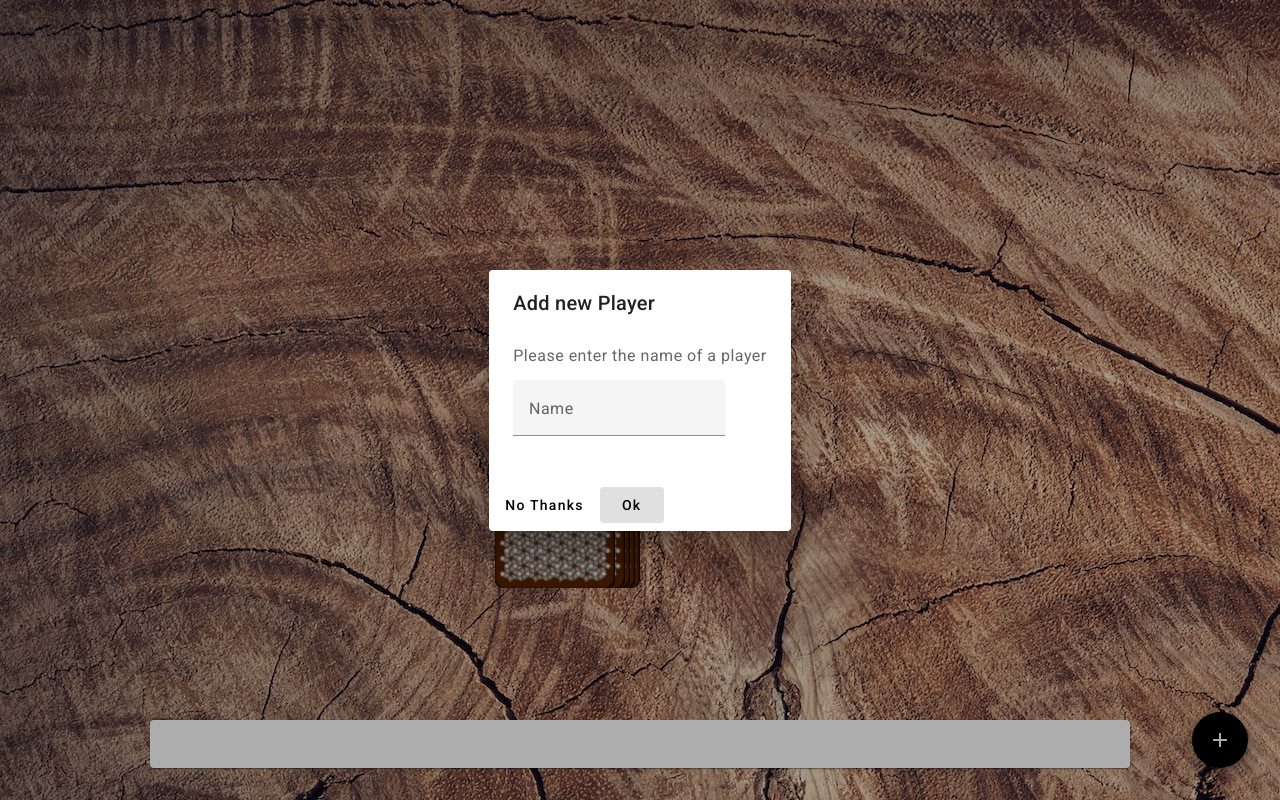
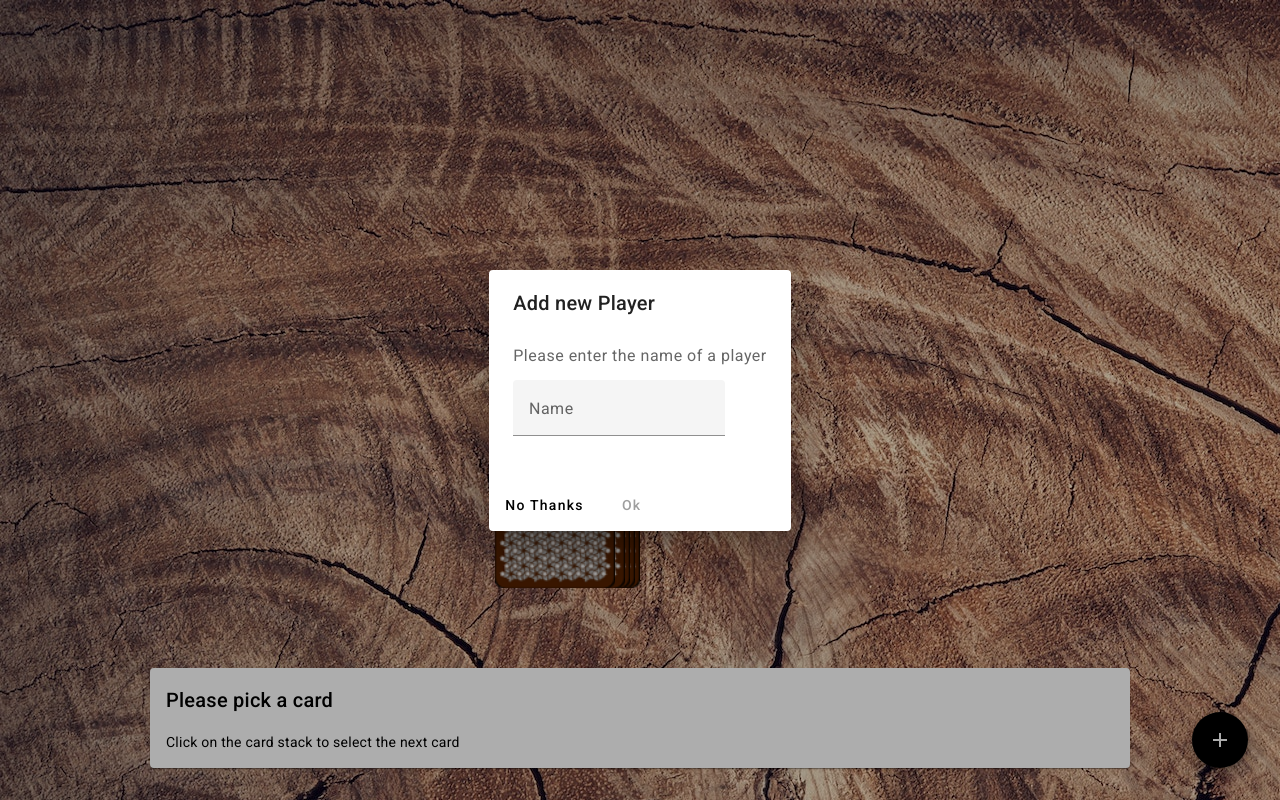
Before and after one commit to EdipRubenBahcecioglu/ringoffire, an Angular app: page /game in a window 1280 px wide. Both pictures are taken after a click on the button "add". Built offline with nearby package versions, Linux system fonts and the light colour scheme.

Commit message:
bug fixes on dialog und empty player names

```diff
--- a/src/app/dialog-add-player/dialog-add-player.component.html
+++ b/src/app/dialog-add-player/dialog-add-player.component.html
@@ -12,5 +12,6 @@
 </div>
 <div mat-dialog-actions>
   <button mat-button (click)="onNoClick()">No Thanks</button>
-  <button mat-button [mat-dialog-close]="name" cdkFocusInitial>Ok</button>
+  <button mat-button [disabled]="name.length == 0" [mat-dialog-close]="name" cdkFocusInitial>Ok</button>
+  <!--Mit [disabled]="name.length == 0" machen wir den Button uncklickbar, solange der eingebene Name nicht länger als 0 Zeichen ist-->
 </div>
--- a/src/app/dialog-add-player/dialog-add-player.component.ts
+++ b/src/app/dialog-add-player/dialog-add-player.component.ts
@@ -1,5 +1,5 @@
 import { Component, OnInit } from '@angular/core';
-
+import {MatDialog, MAT_DIALOG_DATA, MatDialogRef} from '@angular/material/dialog';
 @Component({
   selector: 'app-dialog-add-player',
   templateUrl: './dialog-add-player.component.html',
@@ -8,14 +8,16 @@ import { Component, OnInit } from '@angular/core';
 export class DialogAddPlayerComponent implements OnInit {
   name: string = "";
 
-  constructor() {}
+  constructor(
+    public dialogRef: MatDialogRef<DialogAddPlayerComponent> // Dieser Code wurde nur aus Material Design kopiert
+  ) {}
 
   ngOnInit(): void {
 
   }
 
   onNoClick(){
-
+    this.dialogRef.close();
   }
 
 }
--- a/src/app/game-description/game-description.component.html
+++ b/src/app/game-description/game-description.component.html
@@ -1,9 +1,13 @@
 <mat-card>
     <mat-card-title class="mat-card-title">
-        {{ title }}
+        {{ card ? title : 'Please pick a card' }}
+        <!-- Hier findet eine If Else Abfrage statt-->
+        <!--If card existiert ? dann soll die Inputvariable title ausgegeben werden ansonsten : 'Frei erfundener Text, hier: Please pick a card'-->
     </mat-card-title>
 
     <mat-card-content>
-        {{ description }}
+        {{ card ? description : 'Click on the card stack to select the next card ' }}
+        <!-- Hier findet eine If Else Abfrage statt-->
+        <!--If card existiert ? dann soll die Inputvariable description ausgegeben werden ansonsten : 'Frei erfundener Text, hier: Click on the card stack to select the next card'-->
     </mat-card-content>
 </mat-card>
--- a/src/app/game/game.component.ts
+++ b/src/app/game/game.component.ts
@@ -30,7 +30,7 @@ export class GameComponent implements OnInit {
       this.currentCard = this.game.stack.pop()!; // wir verweisen der Variable currentCard eine bestimmte Karte aus dem stack (Kartendeck) array // Mit .pop greifen wir immer auf den letzten Wert eines Arrays zu und splicen diesen auch direkt
       this.pickCardAnimation = true;
       this.game.currentPlayer++
-      this.game.currentPlayer = this.game.currentPlayer & this.game.players.length;
+      this.game.currentPlayer = this.game.currentPlayer % this.game.players.length;
       // Mit Modulu Operator verhindern wir, dass der currentPlayer mit ++ länger als der eingendliche Spieler Array hochgeht. Wenn das Ende vom SpielerArray erreicht ist, fangen wir wieder von vorne an
 
       setTimeout(()=>{
@@ -44,7 +44,10 @@ export class GameComponent implements OnInit {
     const dialogRef = this.dialog.open(DialogAddPlayerComponent); // Der Dialog add player selector soll geöffnet werden
 
     dialogRef.afterClosed().subscribe(name => { // Die Variable Name ist der Name der beim Inputfeld AddPlayer eingetragen wird
-      this.game.players.push(name);
+      if(name && name.length > 0){
+        // Im ersten Schritt prüfen wir ob die Variable existiert und im zweiten Scrhitt prüfen wir die Länge der Variable
+        this.game.players.push(name);
+      }
     });
   }
 }
```
